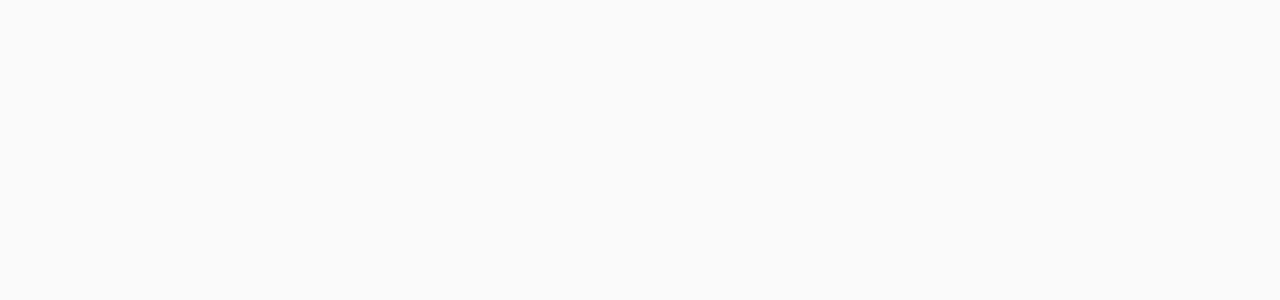
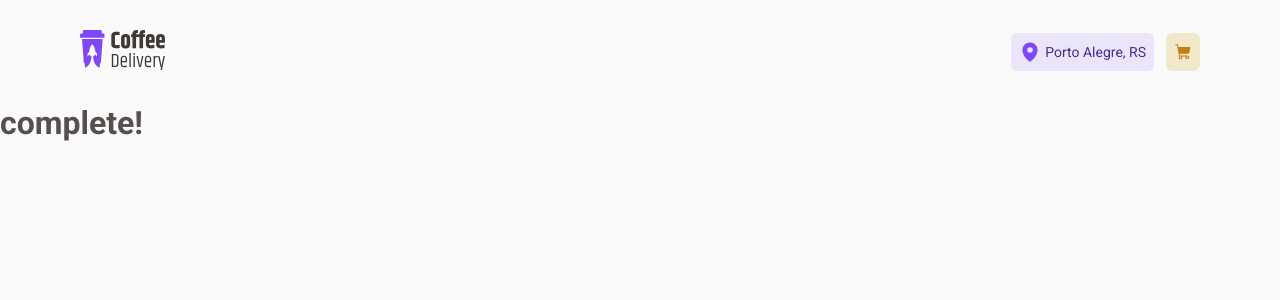
Before and after one commit to jhorranisbr/rs-ig-chl-02-coffee-delivery, a React (Vite) app: page /success in a window 1280 px wide. Before the commit this address had no page. Shown: the top 300 px of the page. Built offline with nearby package versions, Linux system fonts and the light colour scheme.

Commit message:
feat(checkout): add navigate to success page

```diff
--- a/src/Router.tsx
+++ b/src/Router.tsx
@@ -2,6 +2,7 @@ import { Routes, Route } from 'react-router-dom'
 import { Home } from './pages/Home'
 import { Checkout } from './pages/Checkout'
 import { DefaultLayout } from './layouts/DefaultLayout'
+import { Success } from './pages/Success'
 
 export function Router() {
   return (
@@ -9,6 +10,7 @@ export function Router() {
       <Route path="/" element={<DefaultLayout />}>
         <Route path="/" element={<Home />} />
         <Route path="/checkout" element={<Checkout />} />
+        <Route path="/success" element={<Success />} />
       </Route>
     </Routes>
   )
--- a/src/pages/Checkout/index.tsx
+++ b/src/pages/Checkout/index.tsx
@@ -14,6 +14,7 @@ import { zodResolver } from '@hookform/resolvers/zod'
 import zod from 'zod'
 import { useContext } from 'react'
 import { CartContext } from '../../contexts/CartContext'
+import { useNavigate } from 'react-router-dom'
 
 const addAddressScheme = zod.object({
   zipCode: zod.string(),
@@ -28,6 +29,8 @@ const addAddressScheme = zod.object({
 type AddAddressFormData = zod.infer<typeof addAddressScheme>
 
 export function Checkout() {
+  const navigate = useNavigate()
+
   const { checkout } = useContext(CartContext)
 
   const addAddressForm = useForm<AddAddressFormData>({
@@ -47,6 +50,8 @@ export function Checkout() {
 
   function handleNewOrder() {
     checkout()
+
+    navigate('/success', { replace: true })
   }
 
   return (
--- /dev/null
+++ b/src/pages/Success/index.tsx
@@ -0,0 +1,3 @@
+export function Success() {
+  return <h1>complete!</h1>
+}
```
